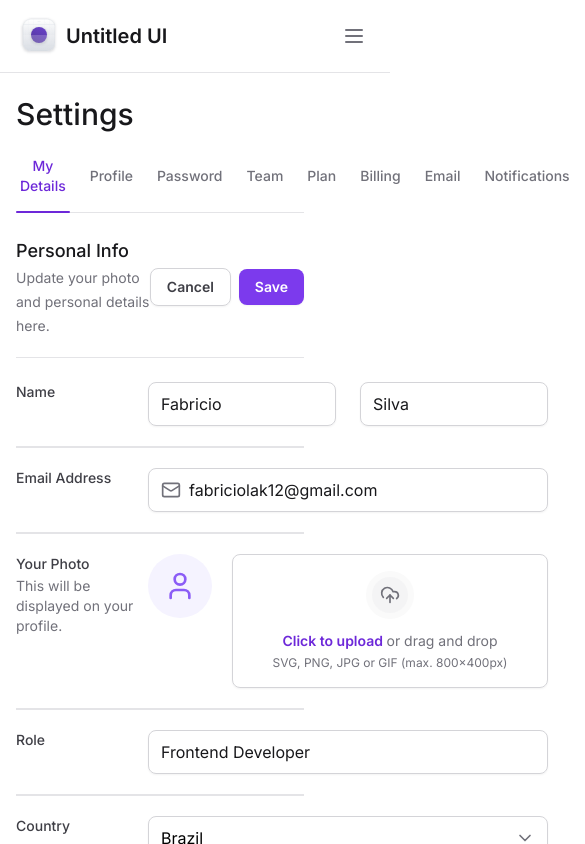
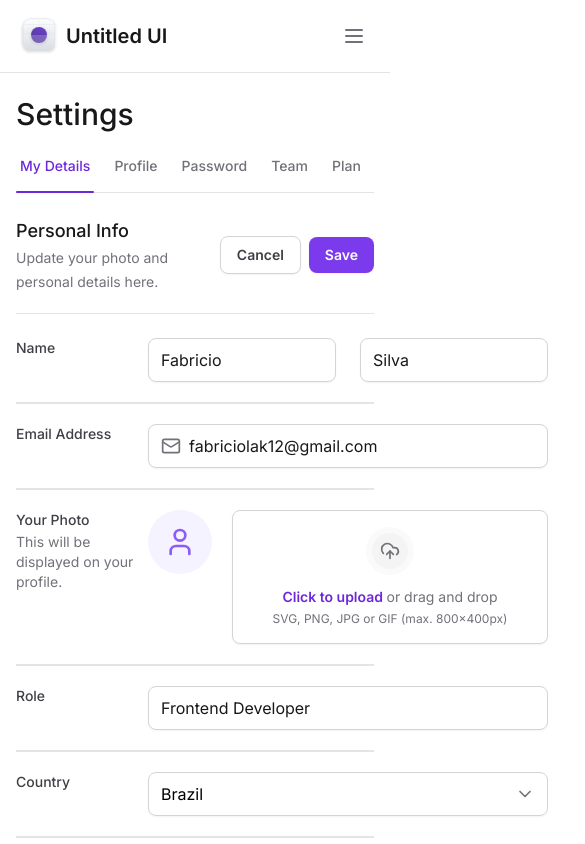
Before and after one commit to fabriciolak/tailwind-next, a Next.js app: page / in a window 390 px wide. Shown: the top 844 px of the page, 585 px wide, since content can reach past the window. Built offline with nearby package versions, Linux system fonts and the light colour scheme.

Commit message:
feat: made tabs responsive

```diff
--- a/package.json
+++ b/package.json
@@ -11,6 +11,7 @@
   "dependencies": {
     "@formkit/auto-animate": "^0.7.0",
     "@radix-ui/react-collapsible": "^1.0.3",
+    "@radix-ui/react-scroll-area": "^1.0.4",
     "@radix-ui/react-select": "^1.2.2",
     "@radix-ui/react-slot": "^1.0.2",
     "@radix-ui/react-tabs": "^1.0.4",
--- /dev/null
+++ b/src/app/(home)/SettingsTabs.tsx
@@ -0,0 +1,78 @@
+'use client'
+
+import * as React from 'react'
+import * as Tabs from '@/components/Tabs'
+import * as ScrollArea from '@radix-ui/react-scroll-area'
+import * as TabsPrimitive from '@radix-ui/react-tabs'
+
+export function SettingsTabs() {
+  const [currentTab, setCurrentTab] = React.useState<string>('my-details')
+
+  return (
+    <Tabs.Root value={currentTab} onValueChange={setCurrentTab}>
+      <ScrollArea.Root className="flex" type="scroll">
+        <ScrollArea.Viewport className="w-full overflow-x-scroll">
+          <TabsPrimitive.List className="mt-6 flex w-full items-center gap-4 border-b border-zinc-200">
+            <Tabs.Item
+              value="my-details"
+              title="My Details"
+              isSelected={currentTab === 'my-details'}
+            />
+            <Tabs.Item
+              value="profile"
+              title="Profile"
+              isSelected={currentTab === 'profile'}
+            />
+            <Tabs.Item
+              value="password"
+              title="Password"
+              isSelected={currentTab === 'password'}
+            />
+            <Tabs.Item
+              value="eam"
+              title="Team"
+              isSelected={currentTab === 'eam'}
+            />
+            <Tabs.Item
+              value="plan"
+              title="Plan"
+              isSelected={currentTab === 'plan'}
+            />
+            <Tabs.Item
+              value="billing"
+              title="Billing"
+              isSelected={currentTab === 'billing'}
+            />
+            <Tabs.Item
+              value="email"
+              title="Email"
+              isSelected={currentTab === 'email'}
+            />
+            <Tabs.Item
+              value="notifications"
+              title="Notifications"
+              isSelected={currentTab === 'notifications'}
+            />
+            <Tabs.Item
+              value="integrations"
+              title="Integrations"
+              isSelected={currentTab === 'integrations'}
+            />
+            <Tabs.Item
+              value="api"
+              title="API"
+              isSelected={currentTab === 'api'}
+            />
+          </TabsPrimitive.List>
+        </ScrollArea.Viewport>
+
+        <ScrollArea.Scrollbar
+          className="flex h-0.5 translate-y-1.5 touch-none select-none flex-col bg-zinc-100"
+          orientation="horizontal"
+        >
+          <ScrollArea.Thumb className="relative flex-1 rounded-lg bg-zinc-300" />
+        </ScrollArea.Scrollbar>
+      </ScrollArea.Root>
+    </Tabs.Root>
+  )
+}
--- a/src/app/page.tsx
+++ b/src/app/(home)/page.tsx
@@ -1,66 +1,22 @@
-'use client'
+import * as React from 'react'
 
-import * as React from 'react'
-import * as Tabs from '@/components/Tabs'
+import { SettingsTabs } from './SettingsTabs'
+
 import * as Input from '@/components/Input'
 import * as Upload from '@/components/Form/Upload'
 import { Select } from '@/components/Form/Select'
-import { Bold, Italic, Link, List, ListOrdered, Mail } from 'lucide-react'
 import { SelectItem } from '@/components/Form/Select/SelectItem'
 import { Textarea } from '@/components/Form/Textarea'
 import { Button } from '@/components/Button'
 
+import { Bold, Italic, Link, List, ListOrdered, Mail } from 'lucide-react'
+
 export default function Home() {
-  const [currentTab, setCurrentTab] = React.useState<string>('my-details')
-
   return (
     <>
       <h1 className="text-3xl font-medium text-zinc-900">Settings</h1>
 
-      <Tabs.Root value={currentTab} onValueChange={setCurrentTab}>
-        <Tabs.Item
-          value="my-details"
-          title="My Details"
-          isSelected={currentTab === 'my-details'}
-        />
-        <Tabs.Item
-          value="profile"
-          title="Profile"
-          isSelected={currentTab === 'profile'}
-        />
-        <Tabs.Item
-          value="password"
-          title="Password"
-          isSelected={currentTab === 'password'}
-        />
-        <Tabs.Item value="eam" title="Team" isSelected={currentTab === 'eam'} />
-        <Tabs.Item
-          value="plan"
-          title="Plan"
-          isSelected={currentTab === 'plan'}
-        />
-        <Tabs.Item
-          value="billing"
-          title="Billing"
-          isSelected={currentTab === 'billing'}
-        />
-        <Tabs.Item
-          value="email"
-          title="Email"
-          isSelected={currentTab === 'email'}
-        />
-        <Tabs.Item
-          value="notifications"
-          title="Notifications"
-          isSelected={currentTab === 'notifications'}
-        />
-        <Tabs.Item
-          value="integrations"
-          title="Integrations"
-          isSelected={currentTab === 'integrations'}
-        />
-        <Tabs.Item value="api" title="API" isSelected={currentTab === 'api'} />
-      </Tabs.Root>
+      <SettingsTabs />
 
       <div className="mt-6 flex flex-col">
         <div className="flex items-center justify-between border-b border-zinc-200 pb-5">
--- a/src/app/layout.tsx
+++ b/src/app/layout.tsx
@@ -18,10 +18,12 @@ export default function RootLayout({
   return (
     <html lang="en" className="antialiased">
       <body className={inter.className}>
-        <div className="grid min-h-screen grid-cols-app">
+        <div className="min-h-screen lg:grid lg:grid-cols-app">
           <Sidebar />
 
-          <main className="px-4 pb-12 pt-24 lg:col-start-2">{children}</main>
+          <main className="max-w-[100vw] px-4 pb-12 pt-24 lg:col-start-2">
+            {children}
+          </main>
         </div>
       </body>
     </html>
--- a/src/components/Sidebar/index.tsx
+++ b/src/components/Sidebar/index.tsx
@@ -18,6 +18,7 @@ import { Profile } from './Profile'
 import * as Input from '../Input'
 import * as Navigation from './Navigation'
 import * as Collapsible from '@radix-ui/react-collapsible'
+
 import { Button } from '../Button'
 
 export function Sidebar() {
--- a/src/components/Tabs.tsx
+++ b/src/components/Tabs.tsx
@@ -15,7 +15,7 @@ export function Item({ value, title, isSelected = false }: ItemProps) {
       value={value}
       className="group relative px-1 pb-4 text-sm font-medium text-zinc-500 outline-none hover:text-violet-700 data-[state='active']:text-violet-700"
     >
-      <span className="rounded group-focus-visible:ring group-focus-visible:ring-violet-400 group-focus-visible:ring-offset-4">
+      <span className="whitespace-nowrap rounded group-focus-visible:ring group-focus-visible:ring-violet-400 group-focus-visible:ring-offset-4">
         {title}
       </span>
 
@@ -32,11 +32,5 @@ export function Item({ value, title, isSelected = false }: ItemProps) {
 type RootProps = React.RefAttributes<HTMLDivElement> & RadixTabs.TabsProps
 
 export function Root({ ...props }: RootProps) {
-  return (
-    <RadixTabs.Root {...props}>
-      <RadixTabs.List className="mt-6 flex w-full items-center gap-4 border-b border-zinc-200">
-        {props.children}
-      </RadixTabs.List>
-    </RadixTabs.Root>
-  )
+  return <RadixTabs.Root {...props}>{props.children}</RadixTabs.Root>
 }
```
Also changed, not shown: 1 other file (tests, documents, lock files or other folders).
